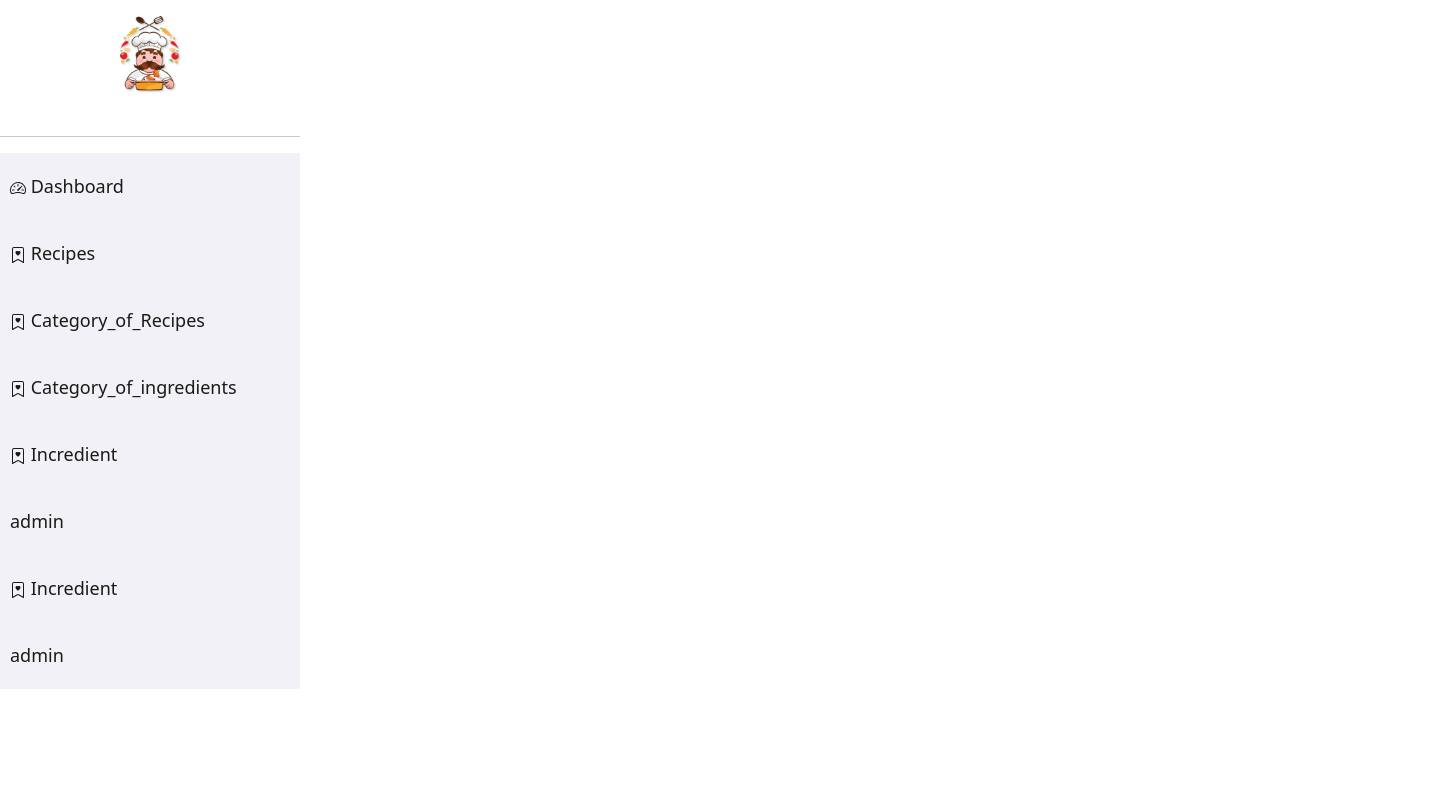
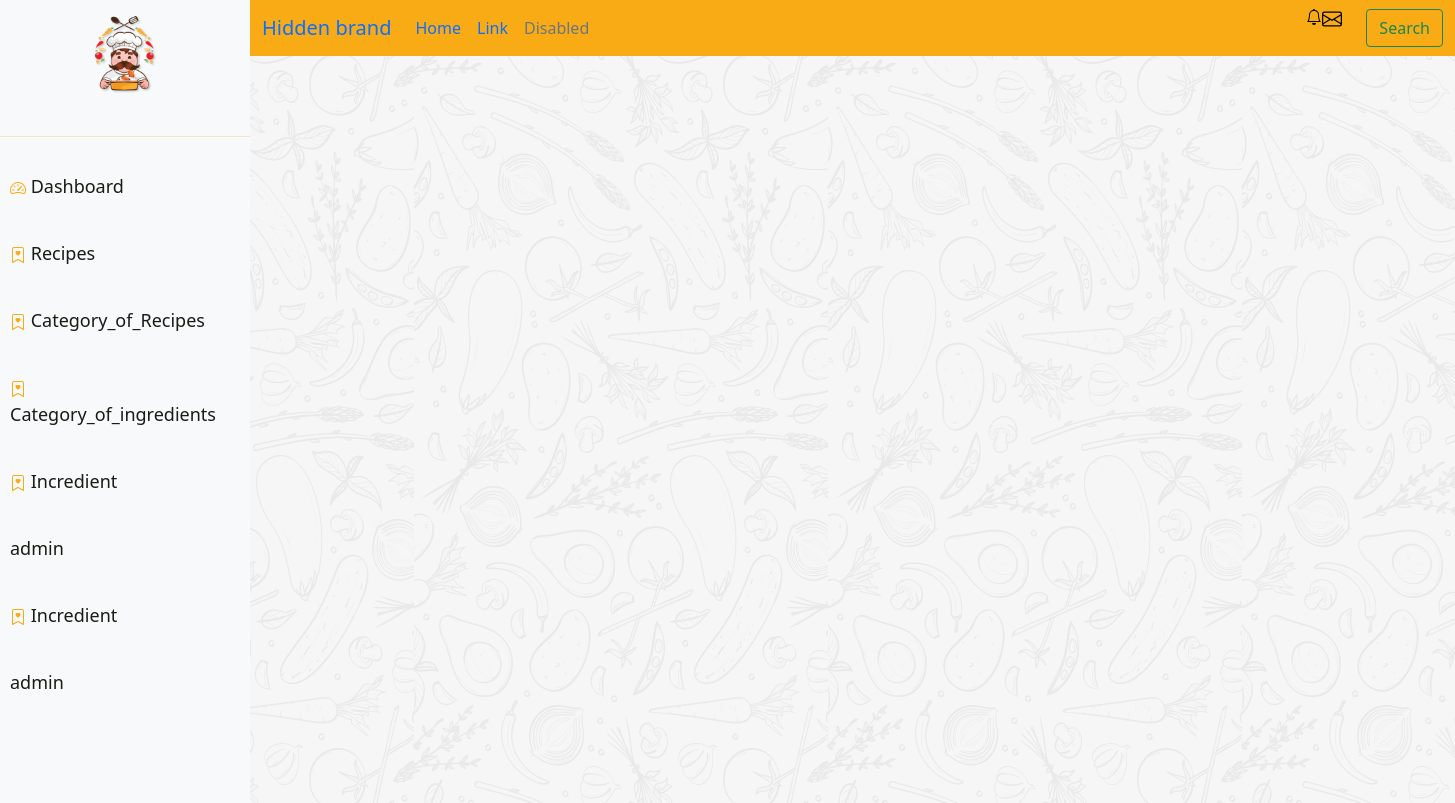
Before and after one commit to AmanySirajAl-Din/Wasfity-RecipeMaker, a React (Create React App) app: page / in a window 1280 px wide. Shown: the top 803 px of the page, 1455 px wide, since content can reach past the window. Built offline with nearby package versions, Linux system fonts and the light colour scheme; no server answers; the database is empty.

Commit message:
crud operation

```diff
--- a/package.json
+++ b/package.json
@@ -17,6 +17,8 @@
     "react": "^17.0.2",
     "react-bootstrap": "^2.0.0",
     "react-dom": "^17.0.2",
+    "react-router": "^5.2.1",
+    "react-router-dom": "^5.3.0",
     "react-scripts": "4.0.3",
     "styled-components": "^5.3.3",
     "web-vitals": "^1.1.2"
--- a/src/App.js
+++ b/src/App.js
@@ -1,27 +1,47 @@
 import logo from './logo.svg';
 import './App.css';
 import Footer  from './components/admin/footer/Footer';
-import  NavbarSection  from './components/admin/Navbar/Navbar';
-
-import { initializeApp } from "firebase/app"
 import Sidbar from './components/admin/sidbar/Sidbar'
-
 import {useEffect} from 'react'
 import{db} from './firebase'
 import { collection, getDocs,onSnapshot } from'firebase/firestore'
+import Navbar from './components/admin/Navbar/Navbar';
+import Recipes from './pages/admin/recipes/Recipes';
+import { BrowserRouter as Router, Switch, Route } from "react-router-dom";
+
 
 function App() {
-  useEffect(() => {
-    onSnapshot(collection(db,'recipes'),(snapshot)=>
-    console.log(snapshot.docs.map(doc=>doc.data())));
 
-  });
 
   return (
     <div className="App">
-      {/* <NavbarSection/> */}
-      <Sidbar/>
-     <Footer/>
+
+    <Router>
+      <div>
+      <div className="d-flex">
+        <div > <Sidbar /></div>
+        <div> <Navbar />
+        <div className="ms-4 ">
+        <Switch>
+          <Route  exact path="/R"
+          component={Recipes}>
+          </Route>
+
+        </Switch>
+        </div>
+        </div>
+
+        </div>
+
+      </div>
+
+
+
+      <Footer/>
+    </Router>
+
+
+
     </div>
   );
 }
--- a/src/components/admin/Navbar/Navbar.css
+++ b/src/components/admin/Navbar/Navbar.css
@@ -1,3 +1,13 @@
 *{
     color: #F8AB15;
   }
+  .navbar-container{
+    width:1205px;
+
+    background-color:#F8AB15;
+    margin-bottom: 40px;
+
+  }
+  a{
+    color: #000 important!;
+  }
--- a/src/components/admin/Navbar/Navbar.js
+++ b/src/components/admin/Navbar/Navbar.js
@@ -1,202 +1,80 @@
-import * as React from 'react';
-import PropTypes from 'prop-types';
-import AppBar from '@mui/material/AppBar';
-import Box from '@mui/material/Box';
-import CssBaseline from '@mui/material/CssBaseline';
-import Divider from '@mui/material/Divider';
-import Drawer from '@mui/material/Drawer';
-import IconButton from '@mui/material/IconButton';
-import InboxIcon from '@mui/icons-material/MoveToInbox';
-import List from '@mui/material/List';
-import ListItem from '@mui/material/ListItem';
-import ListItemIcon from '@mui/material/ListItemIcon';
-import ListItemText from '@mui/material/ListItemText';
-import MailIcon from '@mui/icons-material/Mail';
-import MenuIcon from '@mui/icons-material/Menu';
-import Toolbar from '@mui/material/Toolbar';
-import Typography from '@mui/material/Typography';
-import AcccessibleTab from '../Table/Table';
-import logo from '../../../assets/img/كومبو بيتي PROFILE PIC.psdye 1.png'
-import {Navbar,Nav,NavDropdown,Button,Form,Container,FormControl} from 'react-bootstrap'
+import React from "react";
+import "./Navbar.css";
+import logo from "../../../assets/img/كومبو بيتي PROFILE PIC.psdye 1.png";
 
-const drawerWidth = 240;
-
-function  NavbarSection(props) {
-  const { window } = props;
-  const [mobileOpen, setMobileOpen] = React.useState(false);
-
-  const handleDrawerToggle = () => {
-    setMobileOpen(!mobileOpen);
-  };
-
-  const drawer = (
-
+export default function Navbar() {
+  return (
     <div>
-      <img src={logo} width="150px" height="150px"/>
-
-        {['Dashboard', 'Category_of_Recipes', 'Recipes', 'Users'].map((text, index) => (
-          <ListItem button key={text}>
-            <ListItemIcon>
-              {index % 2 === 0 ? <InboxIcon /> : <MailIcon />}
-            </ListItemIcon>
-            <ListItemText primary={text} />
-          </ListItem>
-        ))}
-
-      <Toolbar />
-      <Divider />
-
-      <List>
-        {['Inbox', 'Starred', 'Send email', 'Drafts'].map((text, index) => (
-          <ListItem button key={text}>
-            <ListItemIcon>
-              {index % 2 === 0 ? <InboxIcon /> : <MailIcon />}
-            </ListItemIcon>
-            <ListItemText primary={text} />
-          </ListItem>
-        ))}
-      </List>
-      <Divider />
-      <List>
-        {['All mail', 'Trash', 'Spam'].map((text, index) => (
-          <ListItem button key={text}>
-            <ListItemIcon>
-              {index % 2 === 0 ? <InboxIcon /> : <MailIcon />}
-            </ListItemIcon>
-            <ListItemText primary={text} />
-          </ListItem>
-        ))}
-      </List>
-      <List>
-  {['All mail', 'Trash', 'Spam'].map((text, index) => (
-    <ListItem button key={text}>
-      <ListItemIcon>
-        {index % 2 === 0 ? <InboxIcon /> : <MailIcon />}
-      </ListItemIcon>
-      <ListItemText primary={text} />
-    </ListItem>
-  ))}
-</List>
+      <nav className="navbar navbar-expand-lg navbar-container">
+        <div className="container-fluid">
+          <button
+            className="navbar-toggler"
+            type="button"
+            data-bs-toggle="collapse"
+            data-bs-target="#navbarTogglerDemo01"
+            aria-controls="navbarTogglerDemo01"
+            aria-expanded="false"
+            aria-label="Toggle navigation"
+          >
+            <span className="navbar-toggler-icon"></span>
+          </button>
+          <div className="collapse navbar-collapse" id="navbarTogglerDemo01">
+            <a className="navbar-brand" href="#">
+              Hidden brand
+            </a>
+            <ul className="navbar-nav me-auto mb-2 mb-lg-0">
+              <li className="nav-item">
+                <a className="nav-link active" aria-current="page" href="#">
+                  Home
+                </a>
+              </li>
+              <li className="nav-item">
+                <a className="nav-link" href="#">
+                  Link
+                </a>
+              </li>
+              <li className="nav-item">
+                <a
+                  className="nav-link disabled"
+                  href="#"
+                  tabindex="-1"
+                  aria-disabled="true"
+                >
+                  Disabled
+                </a>
+              </li>
+            </ul>
+            <form className="d-flex">
+              <svg
+                xmlns="http://www.w3.org/2000/svg"
+                width="16"
+                height="16"
+                fill="black"
+                class="bi bi-bell mx-10"
+                viewBox="0 0 16 16"
+              >
+                <path d="M8 16a2 2 0 0 0 2-2H6a2 2 0 0 0 2 2zM8 1.918l-.797.161A4.002 4.002 0 0 0 4 6c0 .628-.134 2.197-.459 3.742-.16.767-.376 1.566-.663 2.258h10.244c-.287-.692-.502-1.49-.663-2.258C12.134 8.197 12 6.628 12 6a4.002 4.002 0 0 0-3.203-3.92L8 1.917zM14.22 12c.223.447.481.801.78 1H1c.299-.199.557-.553.78-1C2.68 10.2 3 6.88 3 6c0-2.42 1.72-4.44 4.005-4.901a1 1 0 1 1 1.99 0A5.002 5.002 0 0 1 13 6c0 .88.32 4.2 1.22 6z" />
+              </svg>
+              <svg
+                xmlns="http://www.w3.org/2000/svg"
+                width="20"
+                height="20"
+                fill="black"
+                class="bi bi-envelope  me-4"
+                viewBox="0 0 16 16"
+              >
+                <path
+                  fill-rule="evenodd"
+                  d="M0 4a2 2 0 0 1 2-2h12a2 2 0 0 1 2 2v8a2 2 0 0 1-2 2H2a2 2 0 0 1-2-2V4Zm2-1a1 1 0 0 0-1 1v.217l7 4.2 7-4.2V4a1 1 0 0 0-1-1H2Zm13 2.383-4.708 2.825L15 11.105V5.383Zm-.034 6.876-5.64-3.471L8 9.583l-1.326-.795-5.64 3.47A1 1 0 0 0 2 13h12a1 1 0 0 0 .966-.741ZM1 11.105l4.708-2.897L1 5.383v5.722Z"
+                />
+              </svg>
+              <button className="btn btn-outline-success" type="submit">
+                Search
+              </button>
+            </form>
+          </div>
+        </div>
+      </nav>
     </div>
   );
-
-  const container = window !== undefined ? () => window().document.body : undefined;
-
-  return (
-    <Box sx={{ display: 'flex' }}>
-      {/* <CssBaseline /> */}
-      <AppBar
-        position="fixed"
-        sx={{
-          width: { sm: `calc(100% - ${drawerWidth}px)` },
-          ml: { sm: `${drawerWidth}px` },
-        }}
-      >
-        <Toolbar>
-          <IconButton
-            color="inherit"
-            aria-label="open drawer"
-            edge="start"
-            onClick={handleDrawerToggle}
-            sx={{ mr: 2, display: { sm: 'none' } }}
-          >
-            <MenuIcon />
-          </IconButton>
-          <Typography variant="h6" noWrap component="div">
-          <Navbar bg="light" expand="lg">
-  <Container fluid>
-    <Navbar.Brand href="#">Navbar scroll</Navbar.Brand>
-    <Navbar.Toggle aria-controls="navbarScroll" />
-    <Navbar.Collapse id="navbarScroll">
-      <Nav
-        className="me-auto my-2 my-lg-0"
-        style={{ maxHeight: '100px' }}
-        navbarScroll
-      >
-        <Nav.Link href="#action1">Home</Nav.Link>
-        <Nav.Link href="#action2">Link</Nav.Link>
-        <NavDropdown title="Link" id="navbarScrollingDropdown">
-          <NavDropdown.Item href="#action3">Action</NavDropdown.Item>
-          <NavDropdown.Item href="#action4">Another action</NavDropdown.Item>
-          <NavDropdown.Divider />
-          <NavDropdown.Item href="#action5">
-            Something else here
-          </NavDropdown.Item>
-        </NavDropdown>
-        <Nav.Link href="#" disabled>
-          Link
-        </Nav.Link>
-      </Nav>
-      <Form className="d-flex">
-        <FormControl
-          type="search"
-          placeholder="Search"
-          className="me-2"
-          aria-label="Search"
-        />
-      </Form>
-    </Navbar.Collapse>
-  </Container>
-</Navbar>
-          </Typography>
-        </Toolbar>
-      </AppBar>
-      <Box
-        component="nav"
-        sx={{ width: { sm: drawerWidth }, flexShrink: { sm: 0 } }}
-        aria-label="mailbox folders"
-      >
-        {/* The implementation can be swapped with js to avoid SEO duplication of links. */}
-        <Drawer
-          container={container}
-          variant="temporary"
-          open={mobileOpen}
-          onClose={handleDrawerToggle}
-          ModalProps={{
-            keepMounted: true, // Better open performance on mobile.
-          }}
-          sx={{
-            display: { xs: 'block', sm: 'none' },
-
-          }}
-        >
-          {drawer}
-
-        </Drawer>
-        <Drawer
-          variant="permanent"
-          sx={{
-            display: { xs: 'none', sm: 'block' },
-
-          }}
-          open
-        >
-          {drawer}
-        </Drawer>
-      </Box>
-      <Box
-        component="main"
-        sx={{ flexGrow: 1, p: 3, width: { sm: `calc(100% - ${drawerWidth}px)` } }}
-      >
-
-        <Toolbar />
-        <Typography paragraph>
-         <AcccessibleTab/>
-        </Typography>
-        <Typography paragraph>
-        <AcccessibleTab/>
-        </Typography>
-      </Box>
-    </Box>
-  );
 }
-
-NavbarSection.propTypes = {
-  /**
-   * Injected by the documentation to work in an iframe.
-   * You won't need it on your project.
-   */
-  window: PropTypes.func,
-};
-
-export default  NavbarSection;
--- a/src/components/admin/sidbar/Sidbar.css
+++ b/src/components/admin/sidbar/Sidbar.css
@@ -1,5 +1,5 @@
 .sidbar-container{
-    width:300px;
+    width:250px;
     min-height:1200px;
 
 }
@@ -15,6 +15,6 @@
 
     text-align: left;
     font-size: large;
-    background-color: rgb(241, 241, 247);
+
 
 }
--- a/src/components/admin/sidbar/Sidbar.js
+++ b/src/components/admin/sidbar/Sidbar.js
@@ -4,7 +4,7 @@ import logo from '../../../assets/img/كومبو بيتي PROFILE PIC.psdye 1.pn
 
 export default function Sidbar() {
     return (
-        <div className="sidbar-container" >
+        <div className="sidbar-container bg-light" >
         <ul>
         <img src={logo} width="120px"/>
         <hr/>
--- a/src/index.css
+++ b/src/index.css
@@ -1,4 +1,5 @@
 @import 'bootstrap/dist/css/bootstrap.min.css';
+
 body {
   margin: 0;
   font-family: -apple-system, BlinkMacSystemFont, 'Segoe UI', 'Roboto', 'Oxygen',
@@ -6,6 +7,9 @@ body {
     sans-serif;
   -webkit-font-smoothing: antialiased;
   -moz-osx-font-smoothing: grayscale;
+
+    background-image: url(./assets/img/Background.png);
+
 }
 
 code {
--- /dev/null
+++ b/src/pages/admin/recipes/Recipes.css
@@ -0,0 +1,16 @@
+.Recipe-container{
+
+
+   color:#110d06;
+   width: 1140px;
+   background-color: #F2EEEE;
+
+
+  }
+  .heading-word{
+      font-weight: bold;
+      font-size: 30px;
+      padding: 10px;
+      color:#110d06;
+
+  }
--- /dev/null
+++ b/src/pages/admin/recipes/Recipes.js
@@ -0,0 +1,78 @@
+import React from "react";
+import "./Recipes.css";
+import { useEffect, useState } from "react";
+import { db } from "../../../firebase";
+import { collection, getDocs, onSnapshot,doc, setDoc } from "firebase/firestore";
+
+export default function Recipes() {
+  const [recipes, setRecipes] = useState([]);
+  console.log(recipes);
+  useEffect(
+    () =>
+      onSnapshot(collection(db, "recipes"), (snapshot) =>
+        setRecipes(snapshot.docs.map((doc) => doc.data()))
+      ),
+    []
+  );
+
+  const AddRecipe=async ()=>{
+      const docRef=doc(db,"recipes",'Rcp01');
+      const payload=
+      {
+          Title:"مكرونة بشاميل",
+          DegreeOfDifficulty:"سهل",
+          Evaluation:5,
+          Photo:"gggggg",
+          TimePreper:"7hours",
+          Video:"jkjjjjjjj"
+
+      }
+     await setDoc(docRef,payload)
+  }
+
+  return (
+
+
+        <div className="Recipe-container">
+            <nav class="navbar ">
+         <div class="container-fluid">
+         <a class="navbar-brand heading-word">Recipes</a>
+         <form class="d-flex">
+         <button class="btn btn-outline-warning" type="submit"onclick="addRecipe">Add</button>
+          </form>
+  </div>
+</nav>
+
+          <hr />
+
+          <table class="table Recipe-container   table-hover">
+            <thead>
+              <tr>
+                <th scope="col">#</th>
+                <th scope="col">First</th>
+                <th scope="col">Last</th>
+                <th scope="col">Handle</th>
+              </tr>
+            </thead>
+            <tbody>
+            {recipes.map((recipe) => {
+            return  <tr>
+                <th key={recipe.id} scope="row">
+                  1
+                </th>
+                <td>{recipe.Title}</td>
+                <td>{recipe.DegreeOfDifficulty}</td>
+                <td>@mdo</td>
+                <td>{recipe.DegreeOfDifficulty}</td>
+                <td>@mdo</td>
+                <td>{recipe.DegreeOfDifficulty}</td>
+                <td>@mdo</td>
+              </tr>;
+              })}
+            </tbody>
+          </table>
+        </div>
+
+
+  );
+}
```
Also changed, not shown: src/Loader.js (added, +32 -0 lines), src/Network/axiosConfig.js (added, +34 -0 lines), 1 other file (tests, documents, lock files or other folders).
